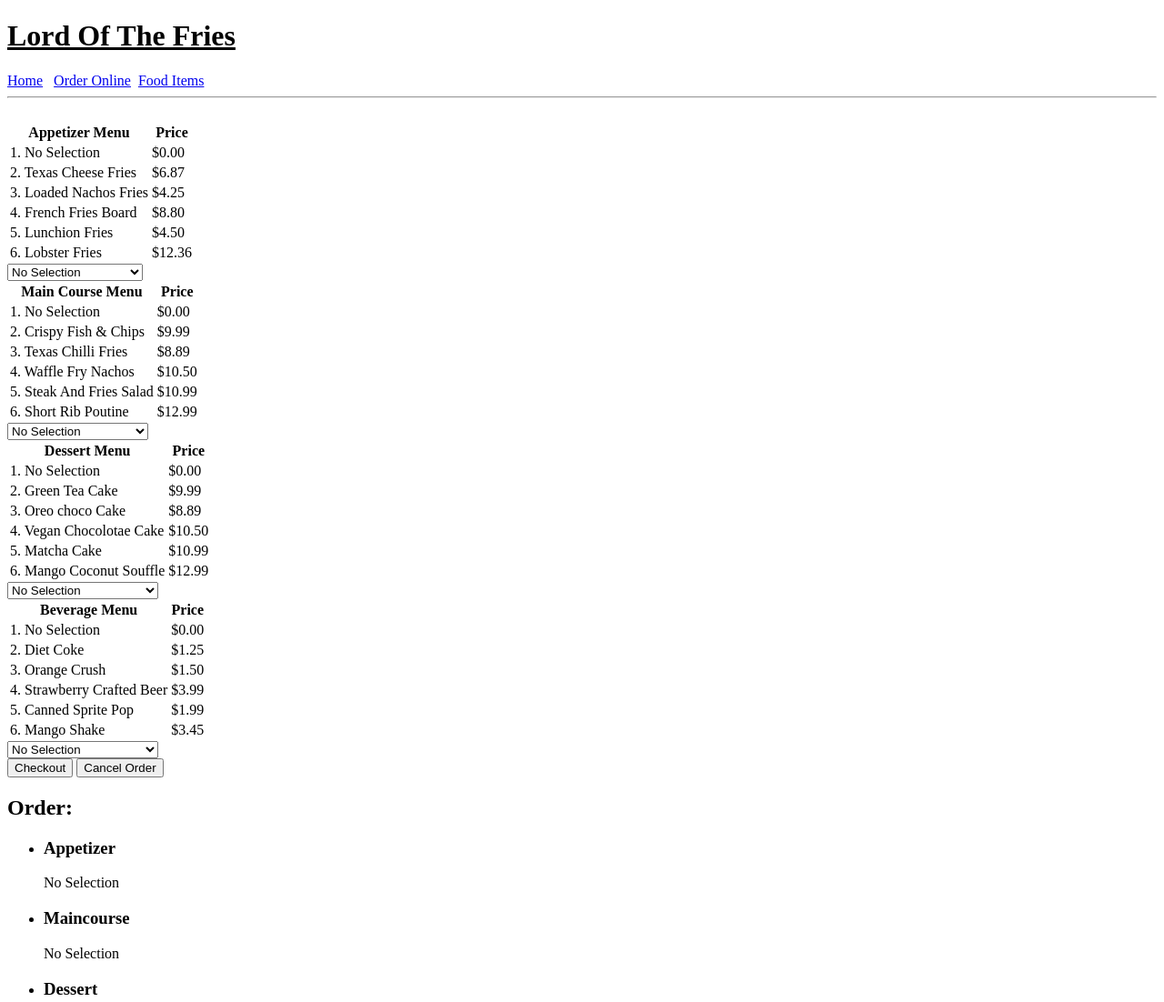
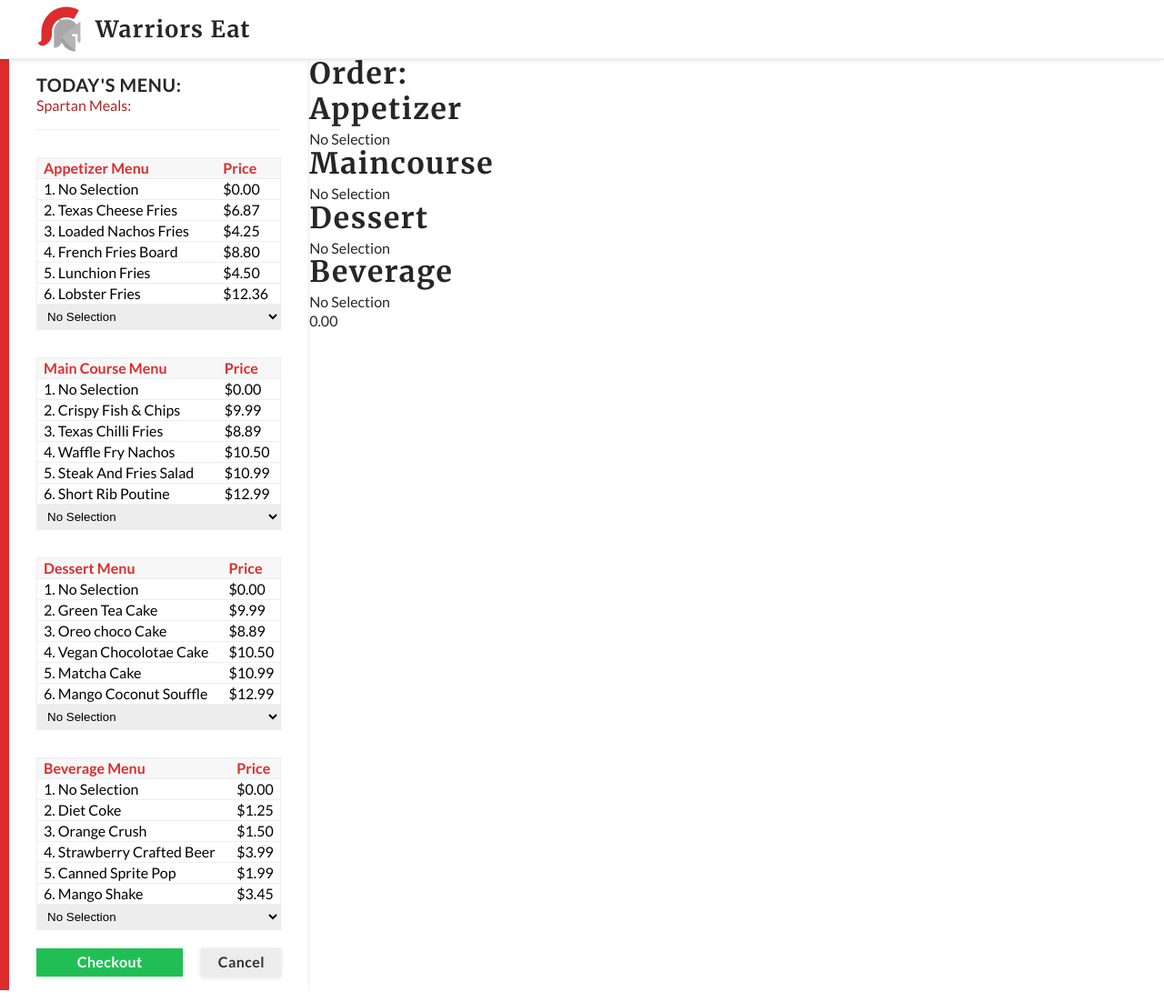
Before and after one commit to abhishekpundir789/JavaScript_Project, a plain HTML site: page index.html in a window 1280 px wide. Shown: the top 1102 px of the page at 91% size. Drawn offline with Linux system fonts and the light colour scheme.

Commit message:
style sidebar

```diff
--- a/index.html
+++ b/index.html
@@ -3,17 +3,25 @@
 <head>
     <meta charset="UTF-8">
     <meta name="viewport" content="width=device-width, initial-scale=1.0">
+    <link href="https://fonts.googleapis.com/css2?family=Lato:ital,wght@0,300;0,400;0,700;0,900;1,300;1,400;1,700;1,900&family=Merriweather:ital,wght@0,300;0,400;0,700;0,900;1,300;1,400;1,700;1,900&display=swap" rel="stylesheet">
     <title>Eat with Warriors</title>
+    <link href="style.css" type="text/css" rel="stylesheet" />
 </head>
 <body>
     <header>
-        <h1><u>Lord Of The Fries</u></h1>
-        <a href=#>Home</a> &nbsp;
-        <a href=#>Order Online</a>&nbsp;
-        <a href=#>Food Items</a>
-    </header><hr><br>
+        <section>
+            <div class="wrap">
+                <div class="logo">
+                    <img src="./images/helmet.svg" alt="logo"> <h2>Warriors Eat</h2>
+                </div>
+            </div>
+        </section>
+    </header>
 
     <main>
+        <aside>
+            <span class="menuHeader">Today's Menu:</span>
+            <span class="subHeader">Spartan Meals:</span>
             <form id="fullMenu">
 
                 <!-- Select Appetizer -->
@@ -57,11 +65,14 @@
                 <select id="beverageSelect"></select>
 
                 <!-- Submit/Clear order -->
-            <br/>
+
+                <div class="buttonFlex">
                     <button id="submit">Checkout</button>
-            <button id="cancel">Cancel Order</button>
+                    <button id="cancel">Cancel</button>
+                </div>
             </form>
-
+        </aside>
+        <article>
             <div id="output">
                 <h2>Order:</h2>
                 <ul>
@@ -86,6 +97,7 @@
             </div>
 
             <div id="receipt"></div>
+        </article>
 
     </main>
     <script type="module" src="index.js"></script>
--- a/scss/_colors.scss
+++ b/scss/_colors.scss
@@ -14,3 +14,6 @@ $bg-white: #333333;
 $bg-dark: #121212;
 $bg-offwhite: #f7f7f7;
 $bg-grey: #ededed;
+
+//boxshadow
+$boxshadow-d: 0px 1px 5px 0px rgba(0,0,0,0.125);
--- a/scss/_resets.scss
+++ b/scss/_resets.scss
@@ -2,6 +2,10 @@
    v2.0 | 20110126
    License: none (public domain)
 */
+
+* {
+    box-sizing: border-box;
+}
 
 html, body, div, span, applet, object, iframe,
 h1, h2, h3, h4, h5, h6, p, blockquote, pre,
@@ -51,7 +55,3 @@ table {
 *{
     box-sizing: border-box;
 }
-
-main{
-	padding-top: 100px;
-}
--- /dev/null
+++ b/scss/components/_header.scss
@@ -0,0 +1,25 @@
+header {
+    border-bottom: $bg-grey 1px solid;
+    padding: 7px 0;
+    box-shadow: $boxshadow-d;
+    position: fixed;
+    left: 0;
+    top: 0;
+    width: 100%;
+    background: white;
+
+    img {
+        width: 50px;
+    }
+
+    .logo{
+        display: flex;
+    }
+
+    h2 {
+        line-height: 50px;
+        font-size: 25px;
+        margin: 0;
+        margin-left: 15px;
+    }
+}
--- /dev/null
+++ b/scss/components/_menuSideBar.scss
@@ -0,0 +1,74 @@
+aside{
+    display: block;
+    border-left: 10px solid $highlight;
+    padding: 15px 30px;
+    border-right: 1px solid $bg-grey;
+
+    .menuHeader{
+        font-weight: 700;
+        font-size: 20px;
+        display: block;
+        text-transform: uppercase;
+        letter-spacing: 0.03em;
+    }
+
+    .subHeader{
+        display: block;
+        margin-bottom: 30px;
+        border-bottom: 1px solid $bg-grey;
+        padding-bottom: 15px;
+        color: $lowlight;
+    }
+
+
+    select{
+        background: $bg-grey;
+        width: 100%;
+        padding: 5px 7px;
+        border: 1px solid $bg-grey;
+        margin-top: -1px;
+    }
+
+    .buttonFlex{
+        display: flex;
+        margin-top: 20px;
+
+        button:nth-child(1){
+            flex: 2;
+            margin-right: 20px;
+            background: $accent;
+            color: white;
+
+            &:hover,
+            &:active,
+            &:focus{
+                background: $accentlow;
+            }
+        }
+
+        button:nth-child(2){
+            flex: 1;
+            background: $bg-grey;
+            color: $text-dark;
+
+            &:hover,
+            &:active,
+            &:focus{
+                background: $bg-offwhite;
+            }
+        }
+
+        button {
+            border: unset !important;
+            border-radius: 0 !important;
+            padding: 5px 7px;
+            font-size: 1em;
+            font-weight: 700;
+            letter-spacing: 0.025em;
+            cursor: pointer;
+            border-radius: 1px;
+            box-shadow: $boxshadow-d;
+            transition: .2s ease-in-out;
+        }
+    }
+}
--- /dev/null
+++ b/scss/components/_menuTables.scss
@@ -0,0 +1,35 @@
+table {
+    font-family: 'Lato', sans-serif;
+    margin-top: 30px;
+    width: 100%;
+
+    tr:nth-child(1){
+        background: $bg-offwhite;
+    }
+}
+
+th {
+    font-weight: 700;
+    color: $highlight;
+    text-align: left;
+    padding: 3px 7px;
+}
+
+tr {
+
+    td, th{
+        padding: 3px 7px;
+        border: solid 1px $bg-grey;
+    }
+
+    td:nth-child(1),
+    th:nth-child(1){
+        border-right: solid 1px rgba($color: #000000, $alpha: .0) !important;
+    }
+
+    td:nth-child(2),
+    th:nth-child(2){
+        padding-left: 14px;
+        margin-right: -1px;
+    }
+}
--- a/scss/layout/_sections.scss
+++ b/scss/layout/_sections.scss
@@ -0,0 +1,13 @@
+main{
+    display: flex;
+    padding-top: 65px;
+    min-height: 100vh;
+}
+
+section {
+    padding: 0 40px;
+
+    .wrap{
+        max-width: 1800px;
+    }
+}
--- a/scss/style.scss
+++ b/scss/style.scss
@@ -1,7 +1,6 @@
 /*--------------------------------------------------------------
 # Normalize
 --------------------------------------------------------------*/
-@import "normalize";
 @import "resets";
 
 
@@ -21,5 +20,7 @@
 /*--------------------------------------------------------------
 # Components
 --------------------------------------------------------------*/
-@import "components/components";
+@import "components/header";
+@import "components/menuSideBar";
+@import "components/menuTables";
 @import "layout/sections";
--- a/scss/typography/_typography.scss
+++ b/scss/typography/_typography.scss
@@ -2,6 +2,14 @@
     @include heading-bold;
     color: #262626;
     letter-spacing: .05em;
+}
+
+* h2 {
+    @include heading-bold;
+    font-size: 2em;
+    color: #262626;
+    letter-spacing: .05em;
+    margin-bottom: 7px;
 }
 
 * h3 {
```
Also changed, not shown: images/helmet.svg (added), style.css, 1 other file. Lines whose indentation alone changed are shown as unchanged.
